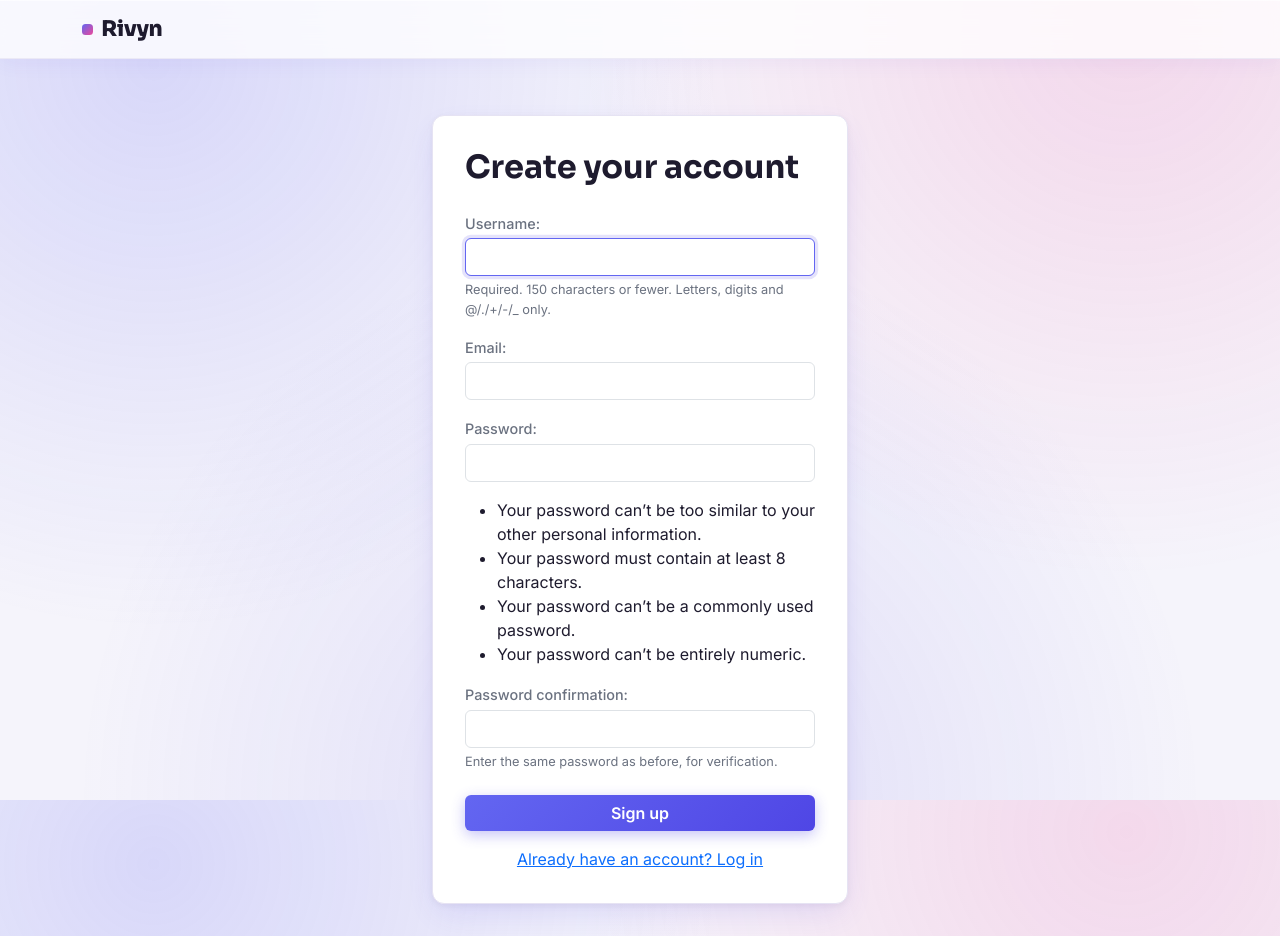
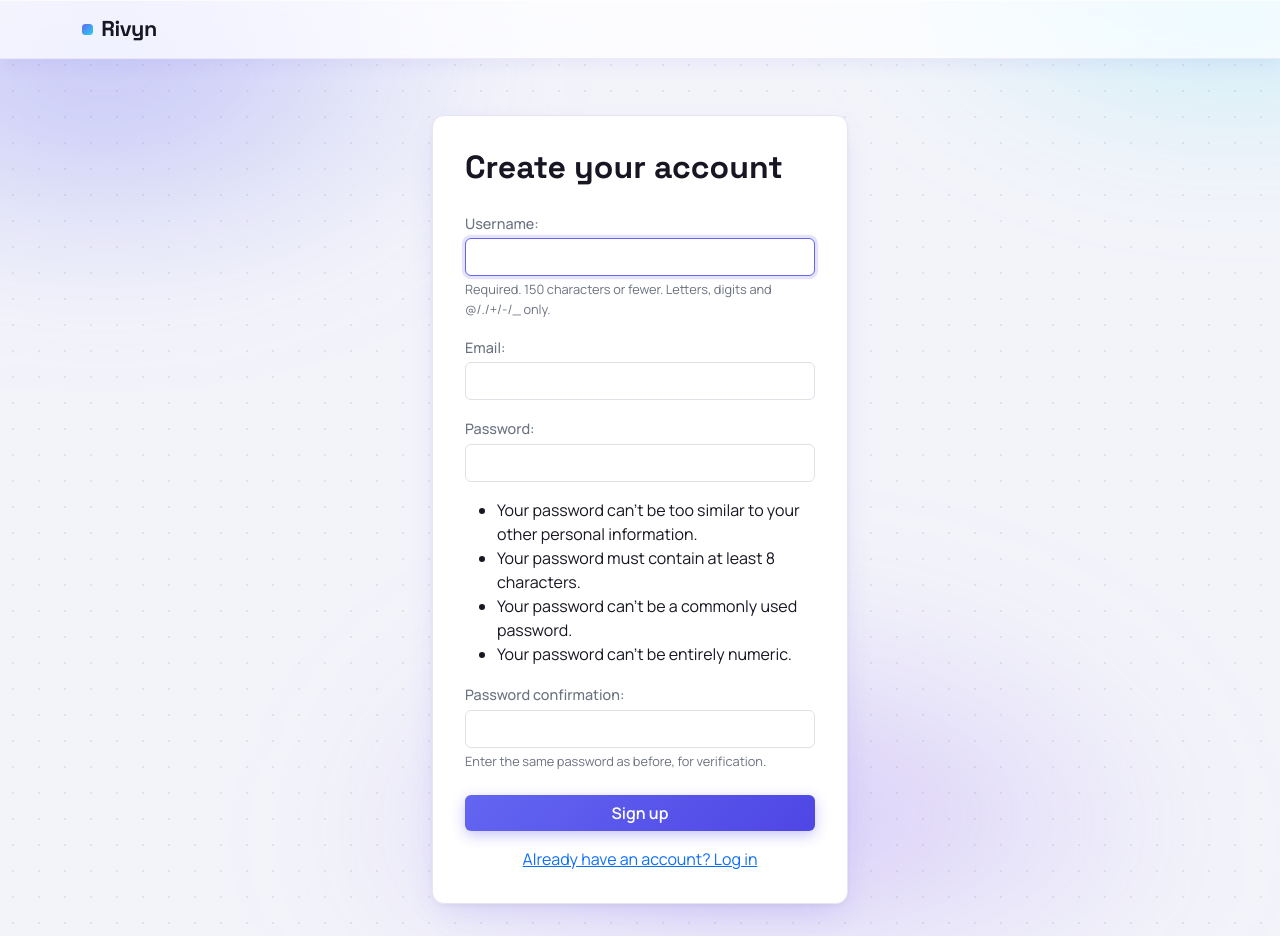
Before and after one commit to Hideehub/Rivvyn, a Django app: page /accounts/signup/ in a window 1280 px wide. Run offline with Django 5.2, Linux system fonts and the light colour scheme.

Commit message:
Give the design a distinctive signature: animated aurora + dot grid, new fonts
- Replaced the flat gradient-blob background with a fixed, slowly
  drifting 'aurora' glow (indigo/cyan/violet) layered under a subtle
  dot-grid texture on the body - the technical-SaaS look (Linear/
  Vercel-style) instead of a generic gradient. Respects
  prefers-reduced-motion.
- Swapped Inter/Sora for Space Grotesk (headings) + Manrope (body) -
  more distinctive than the previous, very common Inter pairing
- Retuned the palette to match the aurora colors (indigo/cyan/violet)
  instead of the earlier indigo/pink combo
- Verified with Playwright screenshots across login/list/detail - zero
  console errors

```diff
--- a/static/css/rivyn.css
+++ b/static/css/rivyn.css
@@ -2,16 +2,17 @@
     --rivyn-primary: #6366f1;
     --rivyn-primary-dark: #4f46e5;
     --rivyn-primary-deep: #4338ca;
-    --rivyn-accent: #ec4899;
-    --rivyn-ink: #1e1b2e;
+    --rivyn-accent: #22d3ee;
+    --rivyn-violet: #8b5cf6;
+    --rivyn-ink: #181622;
     --rivyn-muted: #6b7280;
-    --rivyn-bg: #f5f4fb;
+    --rivyn-bg: #f3f4fa;
     --rivyn-surface: #ffffff;
     --rivyn-surface-muted: #f4f2fb;
     --rivyn-border: #e6e3f3;
     --rivyn-card-shadow: 0 12px 32px -8px rgba(79, 70, 229, 0.16), 0 2px 6px rgba(30, 27, 46, 0.05);
-    --rivyn-font-heading: 'Sora', 'Inter', -apple-system, BlinkMacSystemFont, sans-serif;
-    --rivyn-font-body: 'Inter', -apple-system, BlinkMacSystemFont, "Segoe UI", Roboto, Helvetica, Arial, sans-serif;
+    --rivyn-font-heading: 'Space Grotesk', 'Manrope', -apple-system, BlinkMacSystemFont, sans-serif;
+    --rivyn-font-body: 'Manrope', -apple-system, BlinkMacSystemFont, "Segoe UI", Roboto, Helvetica, Arial, sans-serif;
 }
 
 html {
@@ -19,16 +20,38 @@ html {
 }
 
 body {
+    position: relative;
     color: var(--rivyn-ink);
     font-family: var(--rivyn-font-body);
     min-height: 100vh;
     background-color: var(--rivyn-bg);
-    background-image:
-        radial-gradient(circle at 12% 8%, rgba(99, 102, 241, 0.20), transparent 42%),
-        radial-gradient(circle at 88% 4%, rgba(236, 72, 153, 0.16), transparent 40%),
-        radial-gradient(circle at 50% 100%, rgba(79, 70, 229, 0.14), transparent 55%);
-    background-attachment: fixed;
-    background-repeat: no-repeat;
+    background-image: radial-gradient(rgba(30, 27, 46, 0.08) 1px, transparent 1px);
+    background-size: 26px 26px;
+    isolation: isolate;
+}
+
+/* Animated aurora glow, fixed behind all content, under the dot grid */
+.rivyn-bg-fx {
+    position: fixed;
+    inset: -15%;
+    z-index: -1;
+    pointer-events: none;
+    background:
+        radial-gradient(32% 28% at 18% 22%, rgba(99, 102, 241, 0.38), transparent 70%),
+        radial-gradient(30% 26% at 82% 12%, rgba(34, 211, 238, 0.30), transparent 70%),
+        radial-gradient(36% 32% at 55% 92%, rgba(139, 92, 246, 0.32), transparent 70%);
+    filter: blur(70px);
+    animation: rivyn-aurora 22s ease-in-out infinite alternate;
+}
+
+@keyframes rivyn-aurora {
+    0% { transform: translate3d(0, 0, 0) scale(1); }
+    50% { transform: translate3d(3%, -4%, 0) scale(1.1); }
+    100% { transform: translate3d(-3%, 3%, 0) scale(1); }
+}
+
+@media (prefers-reduced-motion: reduce) {
+    .rivyn-bg-fx { animation: none; }
 }
 
 h1, h2, h3, h4, h5, h6 {
@@ -38,11 +61,11 @@ h1, h2, h3, h4, h5, h6 {
 
 /* Navbar */
 .navbar.rivyn-navbar {
-    background-color: rgba(255, 255, 255, 0.78) !important;
-    backdrop-filter: blur(12px);
-    -webkit-backdrop-filter: blur(12px);
+    background-color: rgba(255, 255, 255, 0.72) !important;
+    backdrop-filter: blur(14px) saturate(1.4);
+    -webkit-backdrop-filter: blur(14px) saturate(1.4);
     border-bottom: 1px solid rgba(230, 227, 243, 0.7);
-    box-shadow: 0 1px 0 rgba(255, 255, 255, 0.6) inset, 0 4px 20px rgba(79, 70, 229, 0.06);
+    box-shadow: 0 1px 0 rgba(255, 255, 255, 0.6) inset, 0 4px 20px rgba(79, 70, 229, 0.08);
 }
 
 .rivyn-navbar .navbar-brand {
--- a/templates/base.html
+++ b/templates/base.html
@@ -7,11 +7,12 @@
     <title>{% block title %}Rivyn{% endblock %}</title>
     <link rel="preconnect" href="https://fonts.googleapis.com">
     <link rel="preconnect" href="https://fonts.gstatic.com" crossorigin>
-    <link href="https://fonts.googleapis.com/css2?family=Inter:wght@400;500;600;700&family=Sora:wght@600;700;800&display=swap" rel="stylesheet">
+    <link href="https://fonts.googleapis.com/css2?family=Manrope:wght@400;500;600;700;800&family=Space+Grotesk:wght@500;600;700&display=swap" rel="stylesheet">
     <link href="https://cdn.jsdelivr.net/npm/bootstrap@5.3.3/dist/css/bootstrap.min.css" rel="stylesheet">
     <link href="{% static 'css/rivyn.css' %}" rel="stylesheet">
 </head>
 <body>
+<div class="rivyn-bg-fx" aria-hidden="true"></div>
 <nav class="navbar navbar-expand-lg rivyn-navbar mb-4">
     <div class="container">
         <a class="navbar-brand" href="{% url 'home' %}">Rivyn</a>
```
